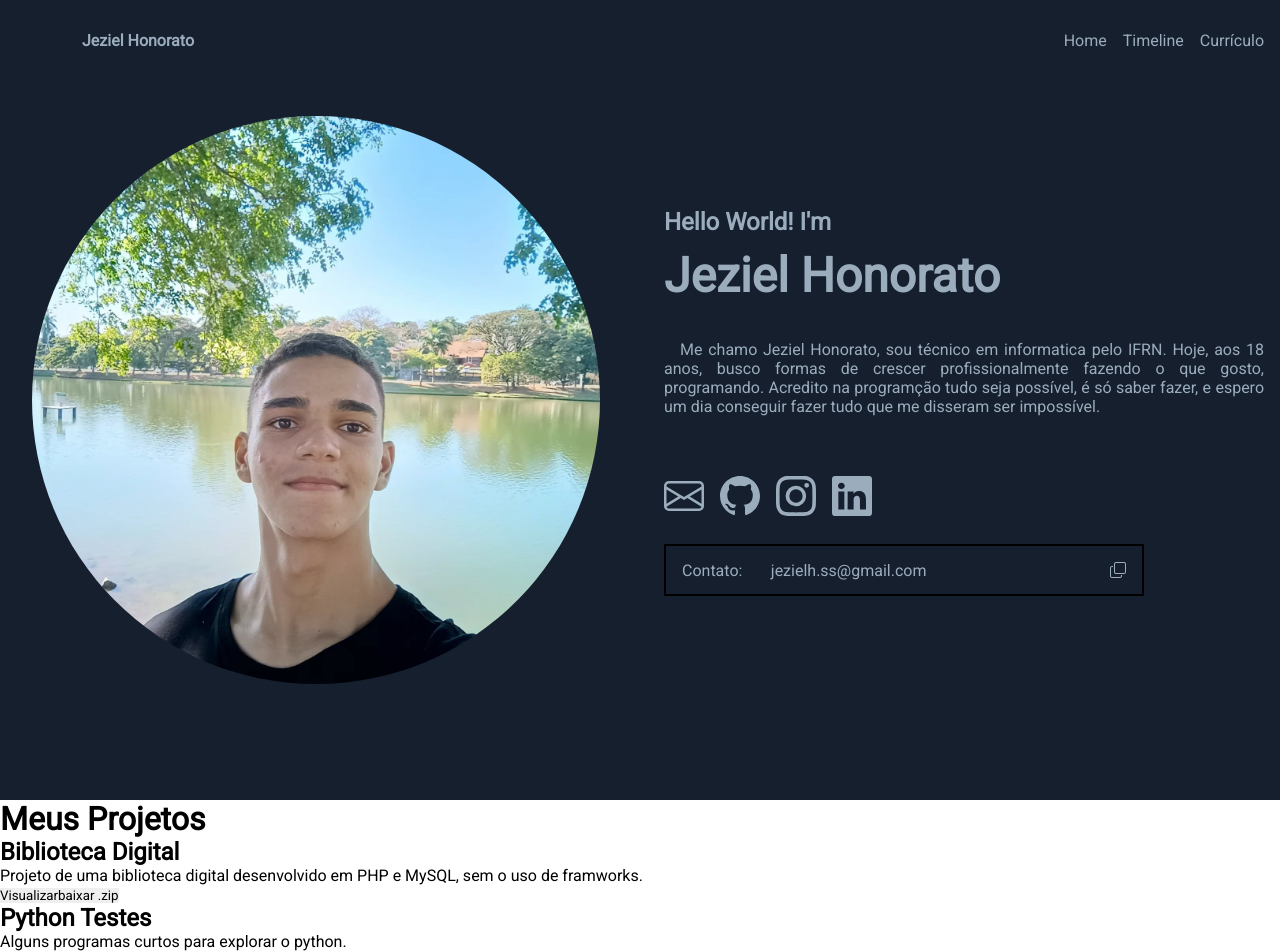
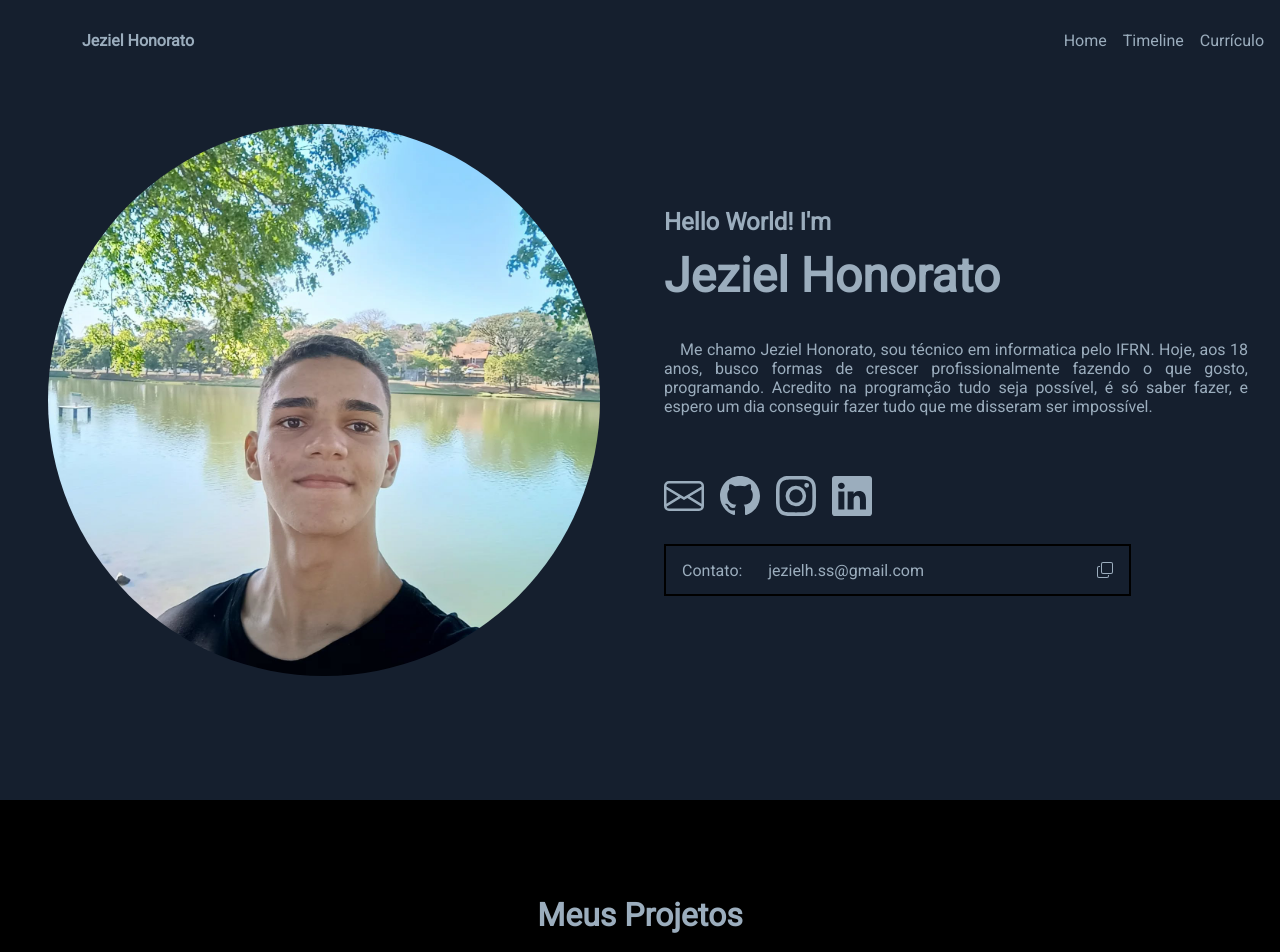
Before and after one commit to JezielHonorato/Portfolio, an Angular app in the folder PortfolioJezielHonorato/: page / in a window 1280 px wide. Shown: the top 952 px of the page. Built offline with nearby package versions, Linux system fonts and the light colour scheme.

Commit message:
arrumar projetos

```diff
--- a/PortfolioJezielHonorato/src/app/components/home/home.component.css
+++ b/PortfolioJezielHonorato/src/app/components/home/home.component.css
@@ -5,6 +5,7 @@ main {
   align-items: center;
   height: 100vh;
   gap: 1rem;
+  padding: 1rem;
 
   .image-container {
     width: 100%;
--- a/PortfolioJezielHonorato/src/app/components/my-projects/my-projects.component.css
+++ b/PortfolioJezielHonorato/src/app/components/my-projects/my-projects.component.css
@@ -1,3 +1,20 @@
 main{
   height: 100vh;
+  padding: 1rem;
+  background-color: black;
+
+  .title{
+    display: flex;
+    margin-top: 5rem;
+    color: var(--color-text);
+    justify-content: center;
+  }
+
+  section {
+    margin: 2rem;
+    padding: 1rem;
+    background-color: var(--color-background);
+    color: var(--color-text);
+    border-radius: 20px;
+  }
 }
--- a/PortfolioJezielHonorato/src/app/components/my-projects/my-projects.component.html
+++ b/PortfolioJezielHonorato/src/app/components/my-projects/my-projects.component.html
@@ -1,5 +1,5 @@
 <main>
-  <h1>Meus Projetos</h1>
+  <h1 class="title">Meus Projetos</h1>
 
   <section>
     <h1>Biblioteca Digital</h1>
```
